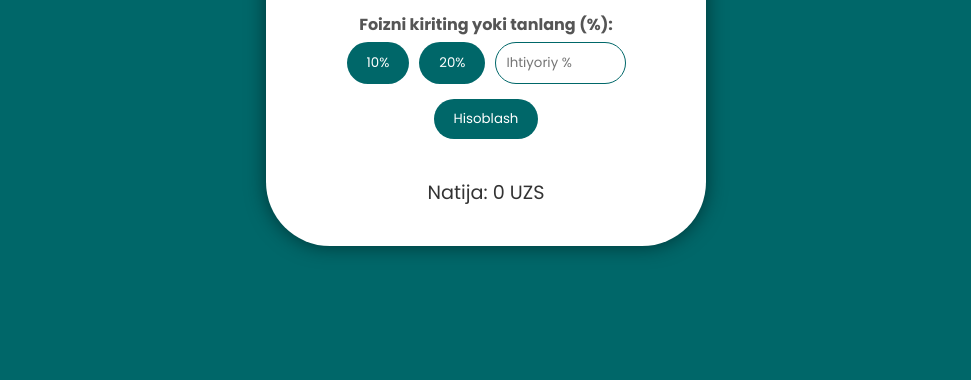
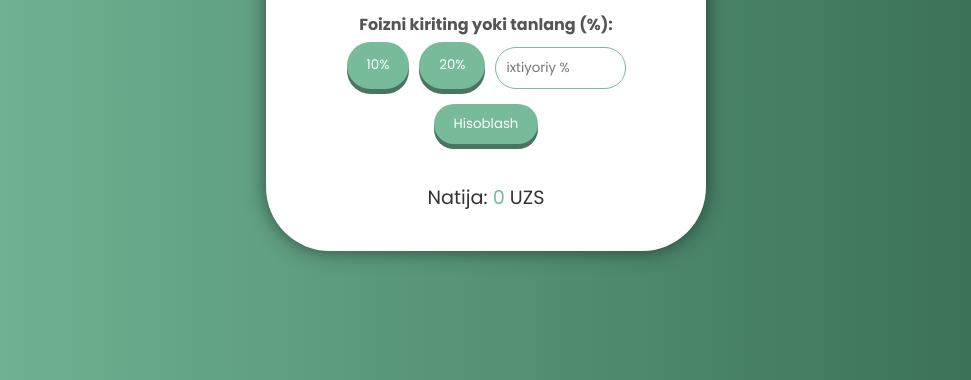
Before and after one commit to zohidjondev/oriflame-per-calc, a plain HTML site: page index.html in a window 1280 px wide. Shown: the part 420-800 px from the top of the page, without its empty margins (154-1125 px from the left). Drawn offline with Linux system fonts and the light colour scheme.

Commit message:
gradient bg, edited buttons, changed main color and created root varibales

```diff
--- a/index.html
+++ b/index.html
@@ -23,7 +23,7 @@
                     <div class="button-group">
                         <button type="button" class="percentage-btn" data-percentage="10">10%</button>
                         <button type="button" class="percentage-btn" data-percentage="20">20%</button>
-                        <input type="number" id="custom-percentage" min="1" max="100" placeholder="Ihtiyoriy %" required>
+                        <input type="number" id="custom-percentage" min="1" max="100" placeholder="ixtiyoriy %" required>
                     </div>
                 </div>
                 <button type="submit">Hisoblash</button>
--- a/style.css
+++ b/style.css
@@ -1,11 +1,18 @@
 @import url('https://fonts.googleapis.com/css2?family=Poppins:ital,wght@0,100;0,200;0,300;0,400;0,500;0,600;0,700;0,800;0,900;1,100;1,200;1,300;1,400;1,500;1,600;1,700;1,800;1,900&display=swap');
+:root {
+    --main-color: #77bb9b;
+    --main-color-dark: #365546 ;
+    --main-bg: linear-gradient(to right, #77bb9b, #33684f);
+    --box-shadow-buttons:  0 5px  rgb(73, 116, 95);
+}
+
 * {
     font-family: 'Poppins', sans-serif;
 }
 body {
     margin: 0;
     padding: 0;
-    background: #006769;
+    background: var(--main-bg);
     display: flex;
     justify-content: center;
     align-items: center;
@@ -57,10 +64,11 @@ input[type="number"],
 input[type="text"] {
     width: calc(100% - 0px);
     padding: 10px;
-    border: 1px solid #006769;
+    border: 1px solid var(--main-color);
     border-radius: 50px;
     box-sizing: border-box;
     outline: none;
+    margin-top: 5px ;
 }
 
 .button-group {
@@ -70,16 +78,17 @@ input[type="text"] {
 
 button {
     padding: 10px 20px;
-    background: #006769;
+    background: var(--main-color);
     color: #fff;
     border: none;
     border-radius: 50px;
     cursor: pointer;
     transition: background 0.3s;
+    box-shadow: var(--box-shadow-buttons);
 }
 
 button:hover {
-    background: #003e3f;
+    background: var(--main-color-dark);
 }
 
 .percentage-btn {
@@ -100,6 +109,11 @@ button:hover {
     color: #333;
 }
 
+.result span {
+    color: var(--main-color);
+}
+
+
 /* Responsive Design */
 @media (max-width: 600px) {
     .button-group {
```
